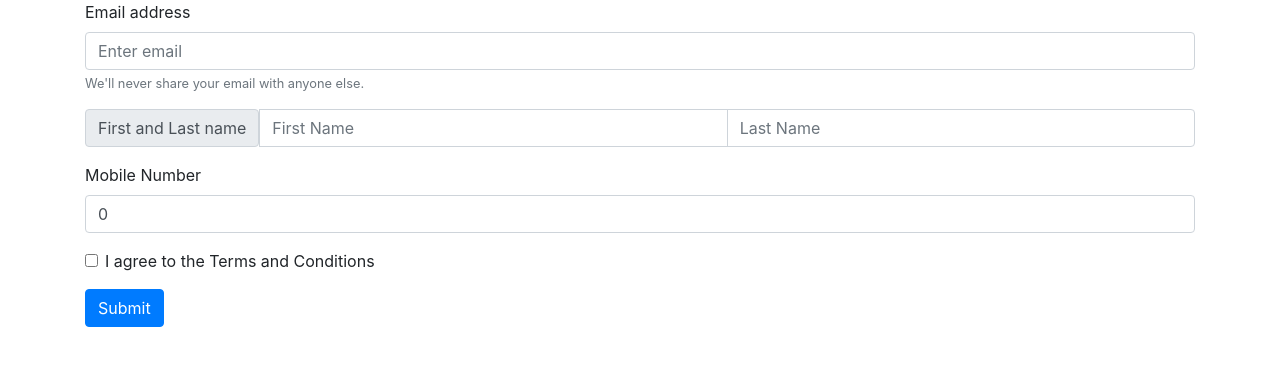
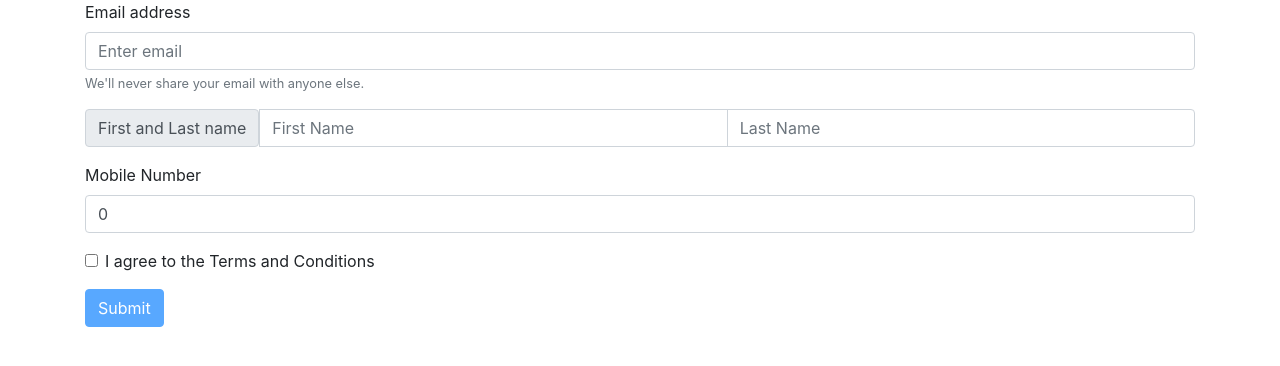
Before and after one commit to bilgramiraza/react-dashboard, a React (Create React App) app: page /register in a window 1280 px wide. Shown: the top 366 px of the page. Built offline with nearby package versions, Linux system fonts and the light colour scheme.

Commit message:
Added check to disable submit button if fields left empty

```diff
--- a/src/components/Register.js
+++ b/src/components/Register.js
@@ -100,7 +100,12 @@ function Register() {
           />
         </Form.Group>
 
-        <Button variant="primary" type="button" onClick={getUserInfo}>
+        <Button
+          variant="primary"
+          type="button"
+          onClick={getUserInfo}
+          disabled={!(email&&firstName&&lastName&&mobileNo&&tandc)}
+        >
           Submit
         </Button>
       </Form>
```
